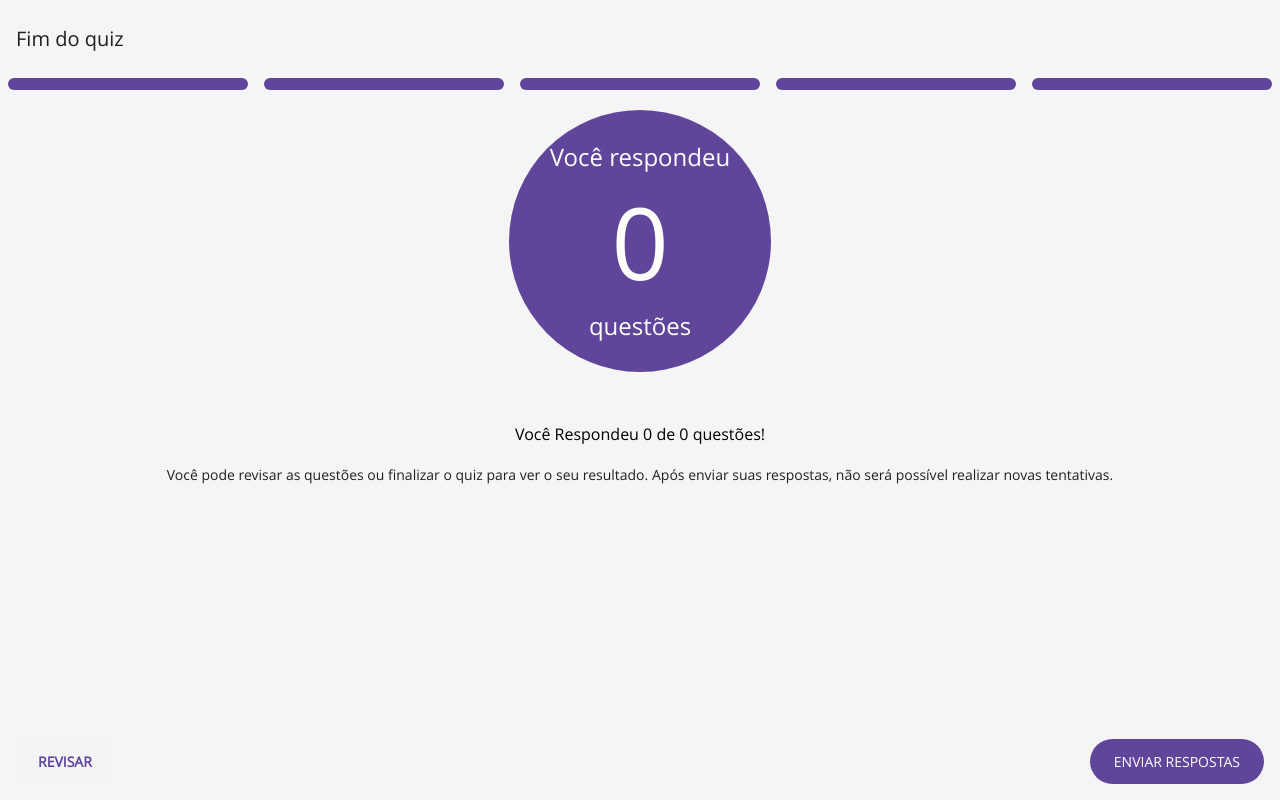
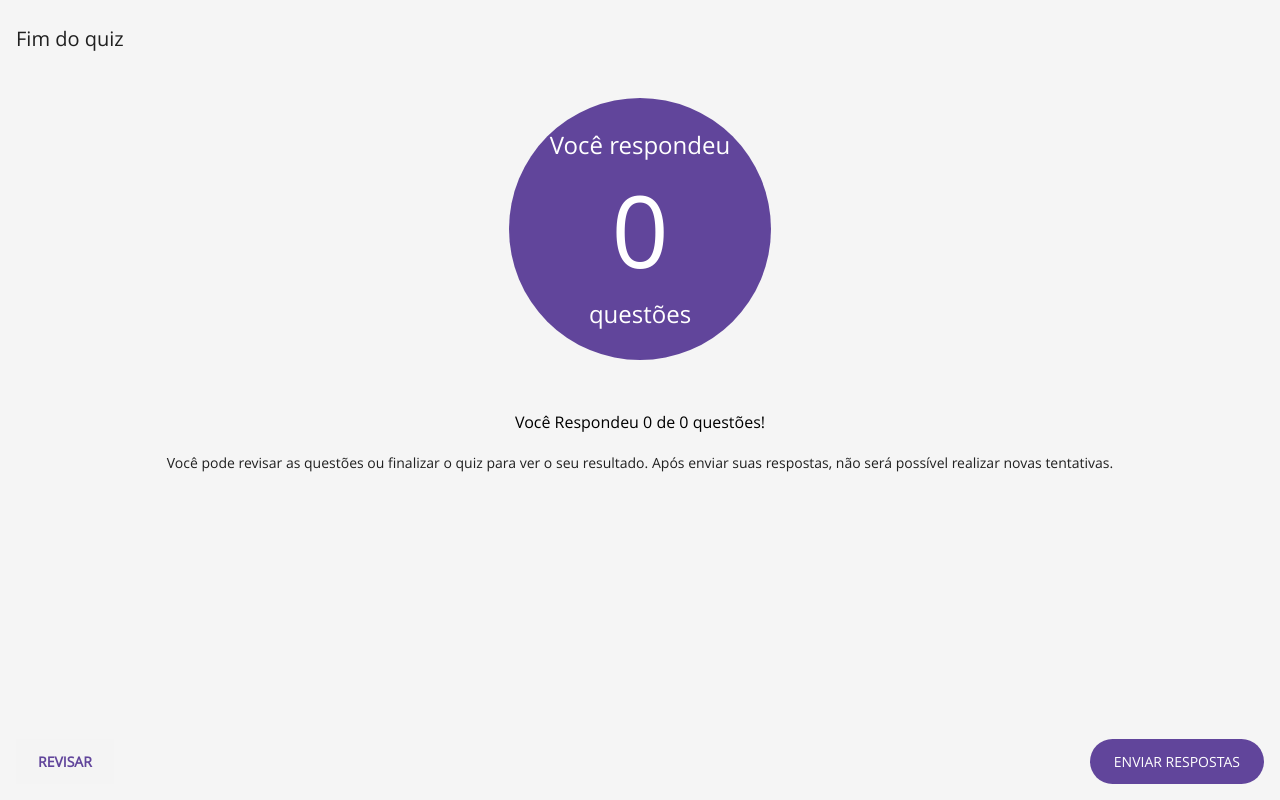
Before and after one commit to FeliciLab/qualiquiz, a Vue app: page /confirmation in a window 1280 px wide. Built offline with nearby package versions, Linux system fonts and the light colour scheme; what vue-the-mask would draw is missing.

Commit message:
🐛 corrigindo parametro do BreadcrumbsFixed

```diff
--- a/src/views/EndingQuiz/BodyFinish.vue
+++ b/src/views/EndingQuiz/BodyFinish.vue
@@ -4,7 +4,7 @@
       <div>
         <div>
           <p class="title-fim-quiz roboto-bold">Fim do quiz</p>
-          <BreadcrumbsFixed :amountAnswers="5" />
+          <BreadcrumbsFixed :amountAnswers="amountAnswers" />
         </div>
         <div>
           <div class="circle-centro flex-column-items-center">
```
